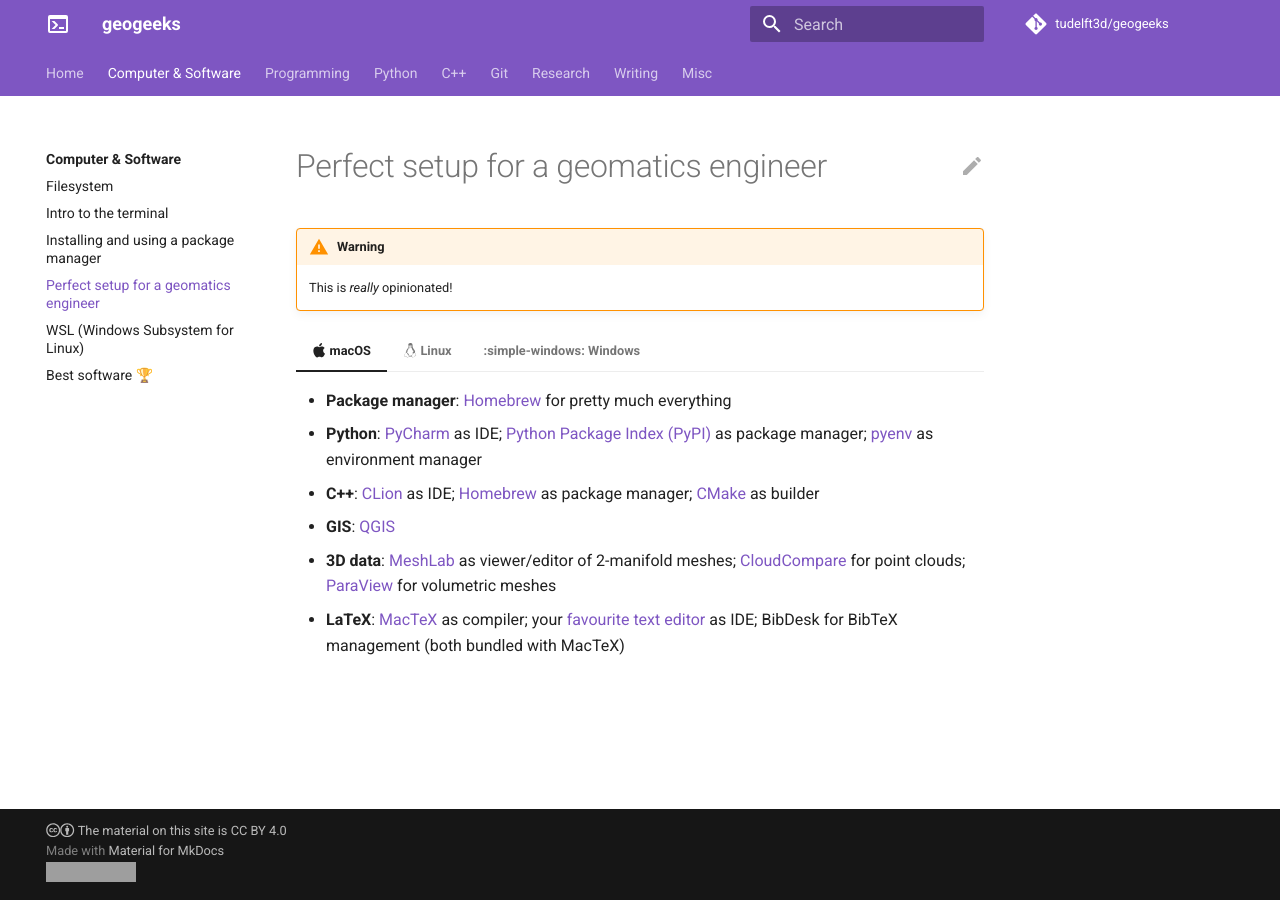
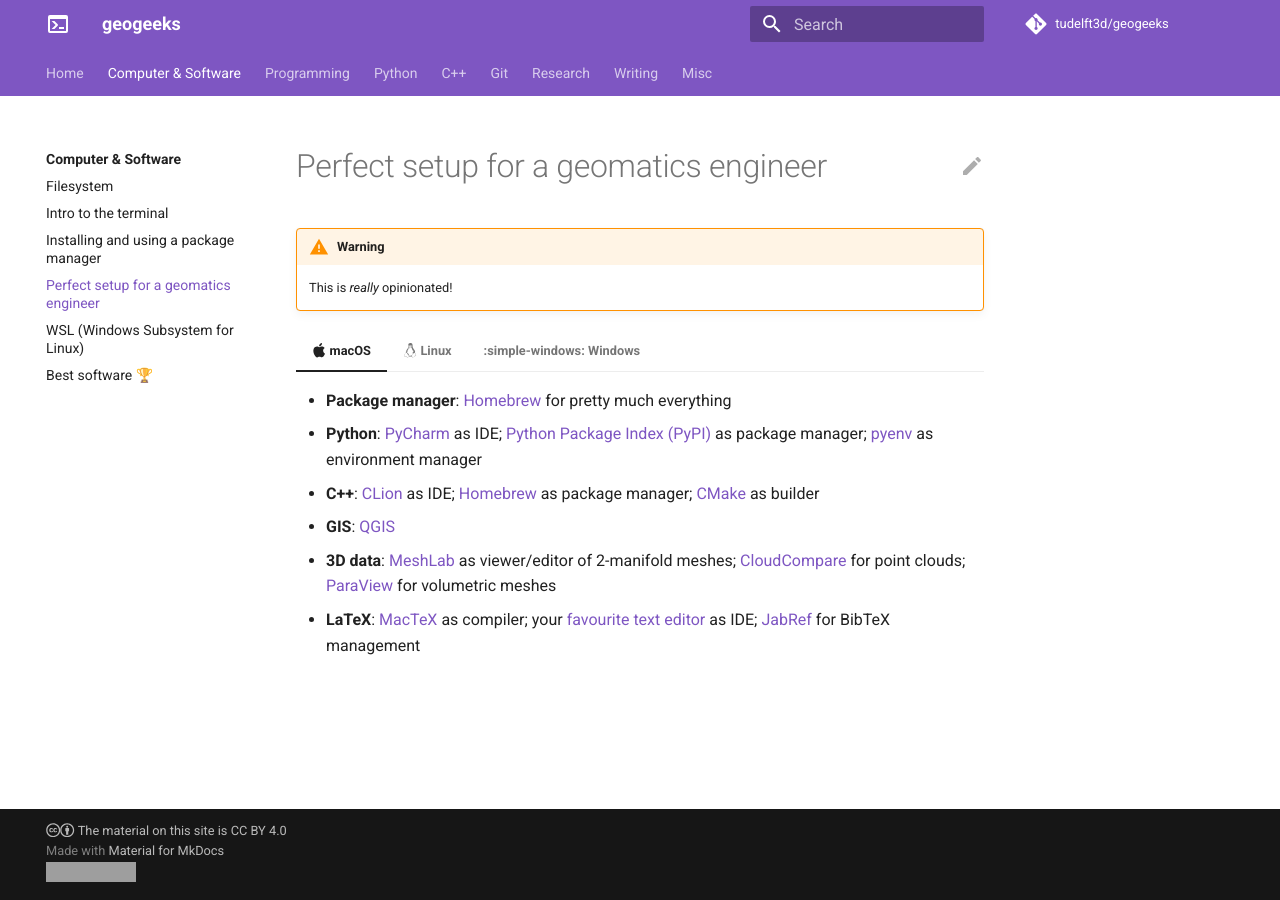
Before and after one commit to tudelft3d/geogeeks, an MkDocs documentation site: the page built from docs/computer/perfectsetup.md, in a window 1280 px wide. Built offline with MkDocs 1.6.1 and Material for MkDocs 9.7.7, drawn with Linux system fonts in a browser that asks for light colours; comment, search, counter and statistics services are not loaded; grey boxes are pictures that could not be loaded.

Commit message:
JabRef should be recommended for everyone I guess

```diff
--- a/docs/computer/perfectsetup.md
+++ b/docs/computer/perfectsetup.md
@@ -12,7 +12,7 @@
     - **C++**: [CLion](https://www.jetbrains.com/clion/) as IDE; [Homebrew](https://brew.sh/) as package manager; [CMake](../cpp/cmake.md) as builder
     - **GIS**: [QGIS](https://www.qgis.org/en/site/forusers/download.html)
     - **3D data**: [MeshLab](https://www.meshlab.net/) as viewer/editor of 2-manifold meshes; [CloudCompare](https://www.cloudcompare.org/) for point clouds; [ParaView](https://www.paraview.org/) for volumetric meshes
-    - **LaTeX**: [MacTeX](https://www.tug.org/mactex/mactex-download.html) as compiler; your [favourite text editor](bestsoftware.md) as IDE; BibDesk for BibTeX management (both bundled with MacTeX)
+    - **LaTeX**: [MacTeX](https://www.tug.org/mactex/mactex-download.html) as compiler; your [favourite text editor](bestsoftware.md) as IDE; [JabRef](https://www.jabref.org/) for BibTeX management
 
 === ":simple-linux: Linux"
     - **Package manager**: [APT](https://en.wikipedia.org/wiki/APT_(software)) for pretty much everything (we assume you use a Debian-based version like Ubuntu)
```
